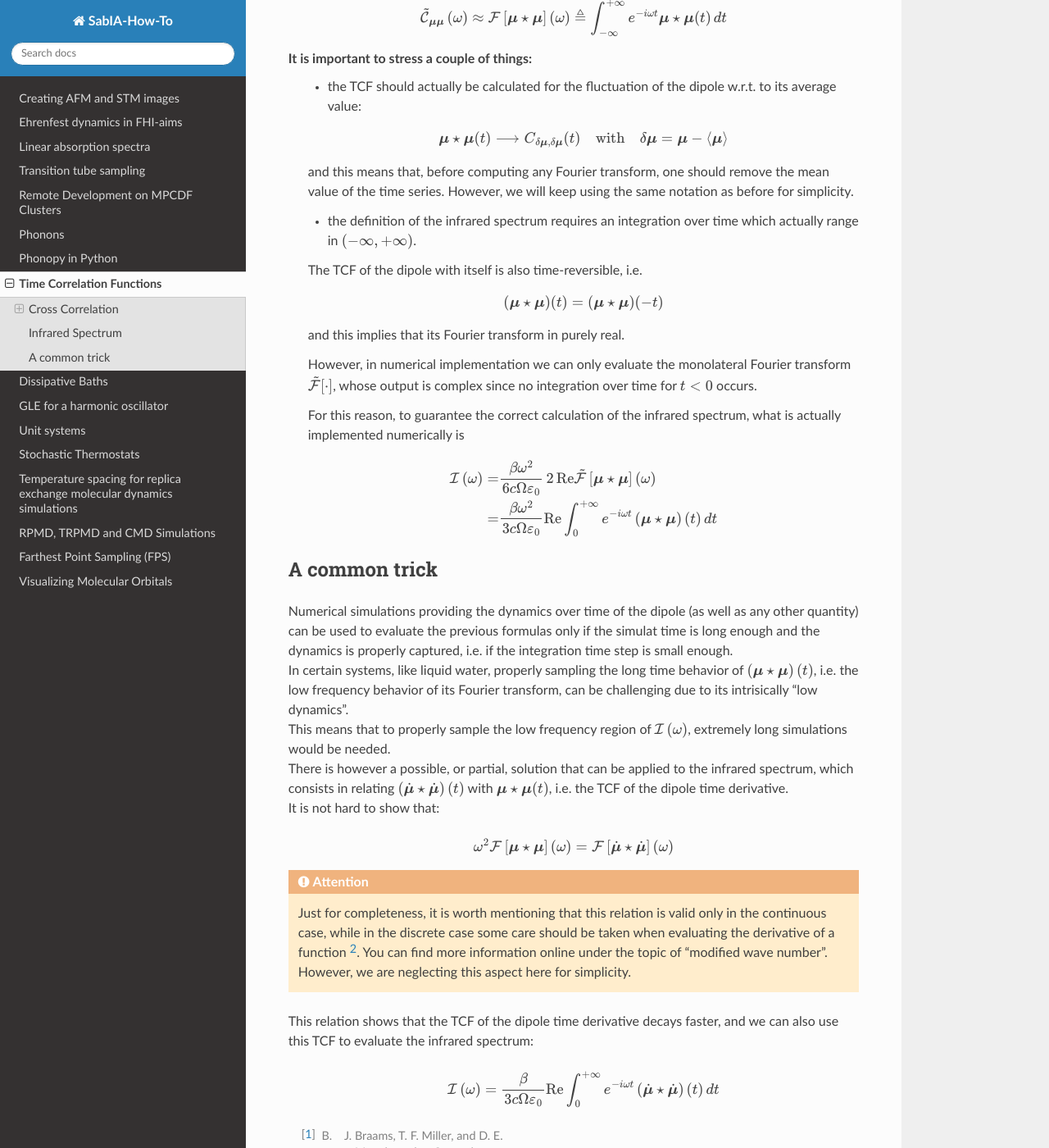
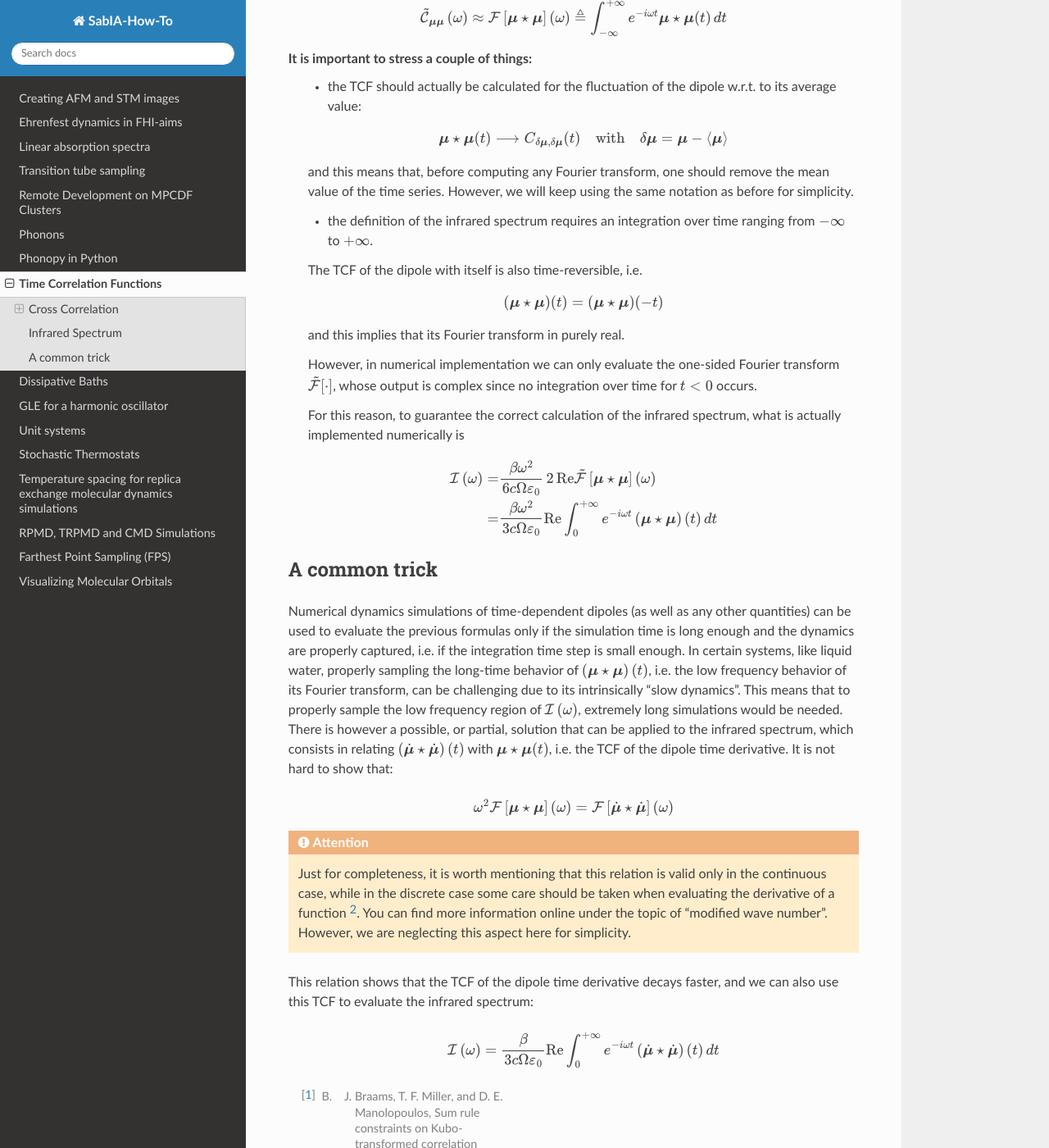
Before and after one commit to sabia-group/How-Tos, a Sphinx documentation site: the page built from docs/source/time-correlation/time-correlation.rst, in a window 1280 px wide and 1400 px high, scrolled down 2845 px. Shown: the whole window at 82% size. Built offline with Sphinx 7.4.7 and the Read the Docs theme 3.1.0, drawn with Linux system fonts in a browser that asks for light colours; pages that are not in the unit, such as notebooks, are missing from menus; some of the changed text lies outside the part shown.

Commit message:
small typos

```diff
--- a/docs/source/time-correlation/time-correlation.rst
+++ b/docs/source/time-correlation/time-correlation.rst
@@ -137,7 +137,7 @@ It is important to stress a couple of things:
     and this means that, before computing any Fourier transform, one should remove the mean value of the time series.
     However, we will keep using the same notation as before for simplicity.
 
-    - the definition of the infrared spectrum requires an integration over time which actually range in :math:`(-\infty,+\infty)`.
+    - the definition of the infrared spectrum requires an integration over time ranging from :math:`-\infty` to :math:`+\infty`.
 
     The TCF of the dipole with itself is also time-reversible, i.e.
 
@@ -146,7 +146,7 @@ It is important to stress a couple of things:
 
     and this implies that its Fourier transform in purely real.
 
-    However, in numerical implementation we can only evaluate the monolateral Fourier transform :math:`\tilde{\mathcal{F}}[ \cdot ]`, whose output is complex since no integration over time for :math:`t\lt 0` occurs.
+    However, in numerical implementation we can only evaluate the one-sided Fourier transform :math:`\tilde{\mathcal{F}}[ \cdot ]`, whose output is complex since no integration over time for :math:`t\lt 0` occurs.
 
     For this reason, to guarantee the correct calculation of the infrared spectrum, what is actually implemented numerically is
 
@@ -162,11 +162,11 @@ It is important to stress a couple of things:
 ************************************
 A common trick
 ************************************
-| Numerical simulations providing the dynamics over time of the dipole (as well as any other quantity) can be used to evaluate the previous formulas only if the simulat time is long enough and the dynamics is properly captured, i.e. if the integration time step is small enough.
-| In certain systems, like liquid water, properly sampling the long time behavior of :math:`\left(\boldsymbol{\mu}\star\boldsymbol{\mu}\right)\left(t\right)`, i.e. the low frequency behavior of its Fourier transform, can be challenging due to its intrisically "low dynamics".
-| This means that to properly sample the low frequency region of :math:`\mathcal{I}\left(\omega\right)`, extremely long simulations would be needed.
-| There is however a possible, or partial, solution that can be applied to the infrared spectrum, which consists in relating :math:`\left(\dot{\boldsymbol{\mu}}\star\dot{\boldsymbol{\mu}}\right)\left(t\right)` with :math:`\boldsymbol{\mu}\star\boldsymbol{\mu}(t)`, i.e. the TCF of the dipole time derivative.
-| It is not hard to show that:
+Numerical dynamics simulations of time-dependent dipoles (as well as any other quantities) can be used to evaluate the previous formulas only if the simulation time is long enough and the dynamics are properly captured, i.e. if the integration time step is small enough.
+In certain systems, like liquid water, properly sampling the long-time behavior of :math:`\left(\boldsymbol{\mu}\star\boldsymbol{\mu}\right)\left(t\right)`, i.e. the low frequency behavior of its Fourier transform, can be challenging due to its intrinsically "slow dynamics".
+This means that to properly sample the low frequency region of :math:`\mathcal{I}\left(\omega\right)`, extremely long simulations would be needed.
+There is however a possible, or partial, solution that can be applied to the infrared spectrum, which consists in relating :math:`\left(\dot{\boldsymbol{\mu}}\star\dot{\boldsymbol{\mu}}\right)\left(t\right)` with :math:`\boldsymbol{\mu}\star\boldsymbol{\mu}(t)`, i.e. the TCF of the dipole time derivative.
+It is not hard to show that:
 
 .. math::
     \omega^2 \mathcal{F}\left[\boldsymbol{\mu}\star\boldsymbol{\mu}\right]\left(\omega\right) =
```
Also changed, not shown: other parts of docs/source/time-correlation/time-correlation.rst (+4 -4 lines).
